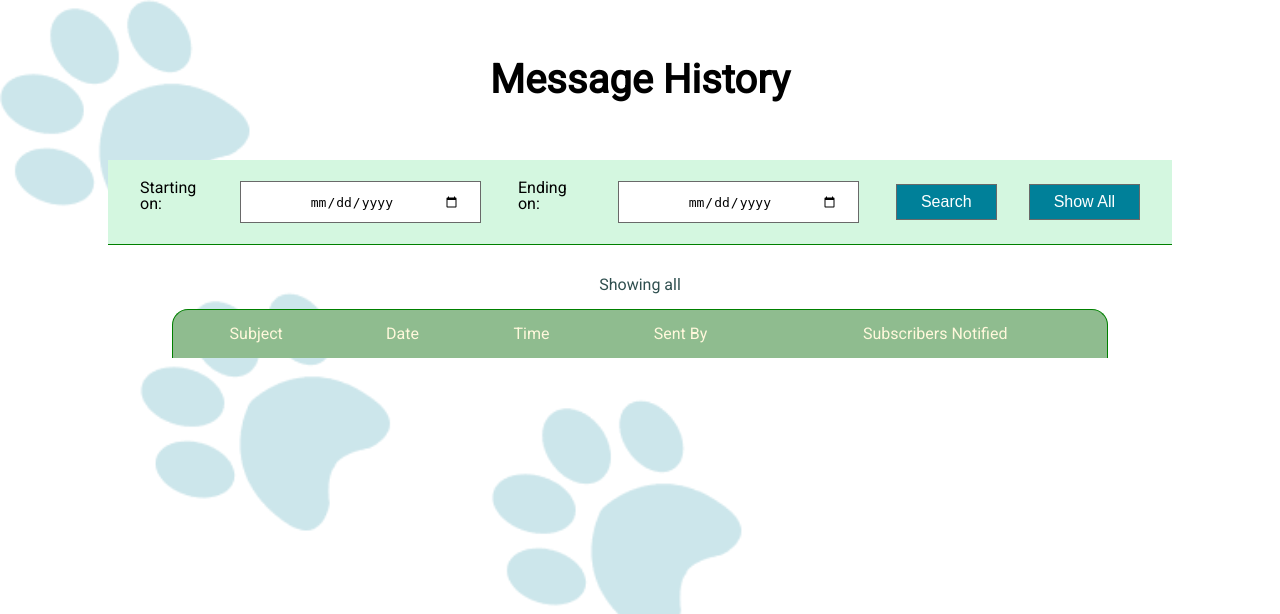
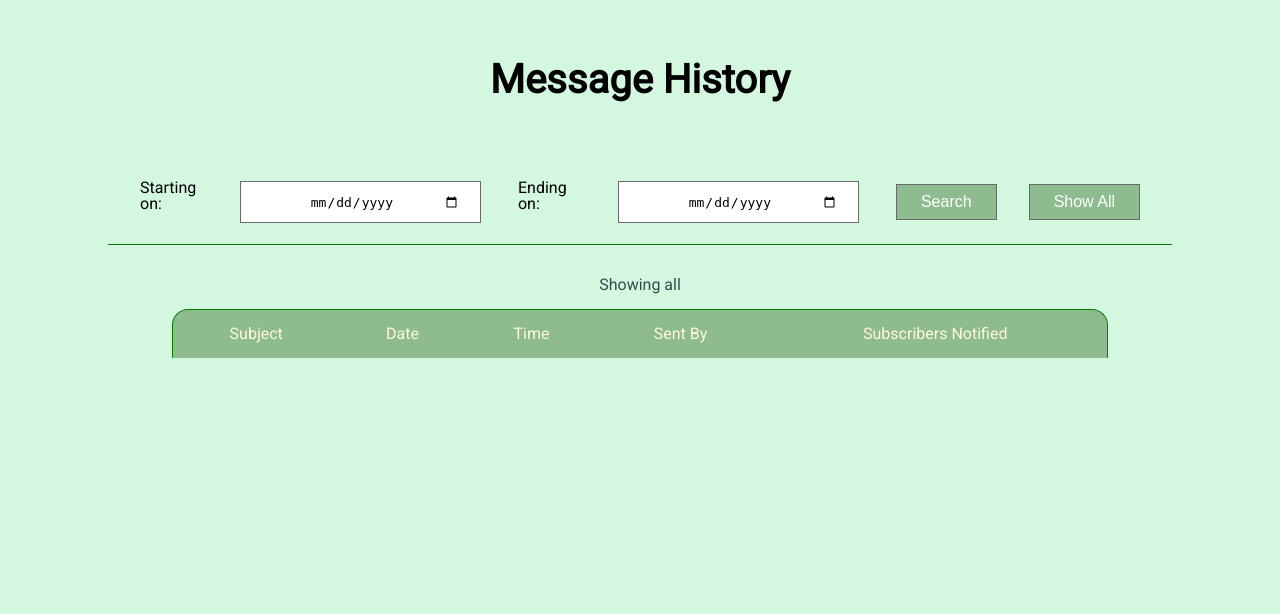
Before and after one commit to kylemiller13/FoodPantry, a PHP site: page /review_logs.html in a window 1280 px wide. Shown: the top 614 px of the page. Run offline with PHP 8.4, Linux system fonts and the light colour scheme; lists and menus that the app fills with data are empty.

Commit message:
fixed some css issues from merge

```diff
--- a/UI/css/style.css
+++ b/UI/css/style.css
@@ -63,6 +63,11 @@ body {
     background-repeat: no-repeat;
 }
 
+.log_body {
+    background-color: 	rgb(212, 247, 224);
+    background-image: none;
+}
+
 main {
     max-width: 1000px;
     margin: 0 auto;
@@ -72,6 +77,10 @@ main {
     color: black;
     display: block;
     padding: 1em 2em 1em 2em;
+}
+
+.log_main {
+    color: dimgrey;
 }
 
 h1 {
@@ -146,6 +155,22 @@ p {
     background-color: rgb(0,128,153);
     color: white;
     font-size: 1em;
+}
+
+.log_button {
+    padding: .5em 1.5em;
+    text-align: center;
+    margin: 1em auto;
+    display: block;
+    max-width: 200px;
+    background-color: darkseagreen;
+    color: white;
+    font-size: 1em;
+}
+
+.log_button:active {
+    color: darkseagreen;
+    background-color: cornsilk;
 }
 
 .button:hover {
--- a/UI/review_logs.html
+++ b/UI/review_logs.html
@@ -13,19 +13,19 @@
     <script src="../Logic/logs.js"></script>
 </head>
 
-<body>
+<body class="log_body">
     <h1>Message History</h1>
     <div>
         <form method="post" class="log_search">
             <div class="split-1-4-1-4-1-1">
                 <label for="start_date">Starting on:</label><input type="date" class="date_button" name="from" id="start_date">
                 <label>Ending on:</label><input type="date" class="date_button" id="end_date">
-                <input type="button" class="button" Value="Search" id="search_button">
-                <input type="button" class="button" Value="Show All" id="show_all_button">
+                <input type="button" class="log_button" Value="Search" id="search_button">
+                <input type="button" class="log_button" Value="Show All" id="show_all_button">
             </div>
 
         </form>
-        <main>
+        <main class="log_main">
 
             <div class="results">
                 <p id="dates_showing">Showing all</p>
```
